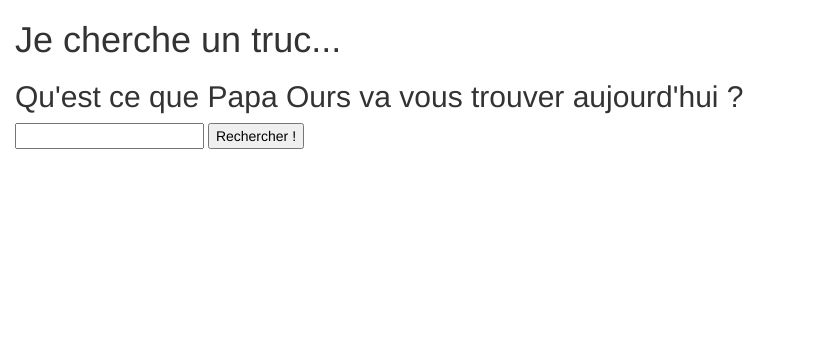
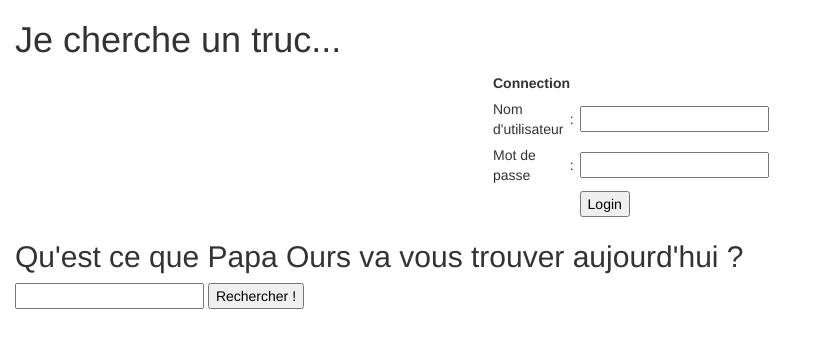
Before and after one commit to letsgoteam/jechercheuntruc, a PHP site: page /index.php in a window 1280 px wide. Shown: the top 348 px of the page, without its empty margins (0-817 px from the left). Run offline with PHP 8.4, Linux system fonts and the light colour scheme.

Commit message:
Pullup - ajout connexion

```diff
--- a/accueil.php
+++ b/accueil.php
@@ -1,7 +1,8 @@
 <h2>Qu'est ce que Papa Ours va vous trouver aujourd'hui ?</h2>
-
 
 <form action="index.php" method="get" name="srcForm">
     <input type="text" name="src" id="src" class="" />
     <input type="submit" value="Rechercher !" />
+
+
 </form>
--- a/index.php
+++ b/index.php
@@ -1,3 +1,39 @@
+<?php
+session_start();
+$host="localhost"; // Host name
+$username="root"; // Mysql username
+$password="hz3v6x4k"; // Mysql password
+$db_name="letsgo"; // Database name
+mysql_connect("$host", "$username", "$password")or die("cannot connect");
+mysql_select_db("$db_name")or die("cannot select DB");
+
+$connect = FALSE;
+if(isset($_SESSION['id']))
+	$connect = TRUE;
+
+if(isset($_POST['myusername'])){
+	$myusername=$_POST['myusername'];
+	$mypassword=$_POST['mypassword'];
+	$myusername = mysql_real_escape_string($myusername);
+	$mypassword = mysql_real_escape_string($mypassword);
+	$sql="SELECT * FROM utilisateur WHERE username='$myusername' and password='$mypassword'";
+	$result=mysql_query($sql);
+	$count=mysql_num_rows($result);
+	if($count==1){
+		$connect = TRUE;
+		$array = mysql_fetch_array($result);
+		$_SESSION['id'] = $array['id'];
+	}
+	else {
+		echo "Wrong Username or Password";
+	}
+}
+
+
+
+
+?>
+
 <!DOCTYPE html>
 <html>
 <head>
@@ -13,6 +49,11 @@
 <div class="container col-lg-12">
 <h1>Je cherche un truc...</h1>
 <?php
+if($connect){
+	echo "Bonjour monsieur id numero ".$_SESSION['id'];
+}else{
+	include "login.php";
+}
 $page = array(
 		"login" => "login.php",
 		"newThread" => "newThread.php",
--- a/login.php
+++ b/login.php
@@ -1 +1,28 @@
-<h2>Résultats de votre recherche :</h2>
+<table width="300" border="0" align="center" cellpadding="0" cellspacing="1" bgcolor="#CCCCCC">
+<tr>
+<form name="form1" method="post" action="index.php">
+<td>
+<table width="100%" border="0" cellpadding="3" cellspacing="1" bgcolor="#FFFFFF">
+<tr>
+<td colspan="3"><strong>Connection </strong></td>
+</tr>
+<tr>
+<td width="78">Nom d'utilisateur</td>
+<td width="6">:</td>
+<td width="294"><input name="myusername" type="text" id="myusername"></td>
+</tr>
+<tr>
+<td>Mot de passe</td>
+<td>:</td>
+<td><input name="mypassword" type="password" id="mypassword"></td>
+</tr>
+<tr>
+<td>&nbsp;</td>
+<td>&nbsp;</td>
+<td><input type="submit" name="Submit" value="Login"></td>
+</tr>
+</table>
+</td>
+</form>
+</tr>
+</table>
```
Lines whose indentation alone changed are shown as unchanged.
